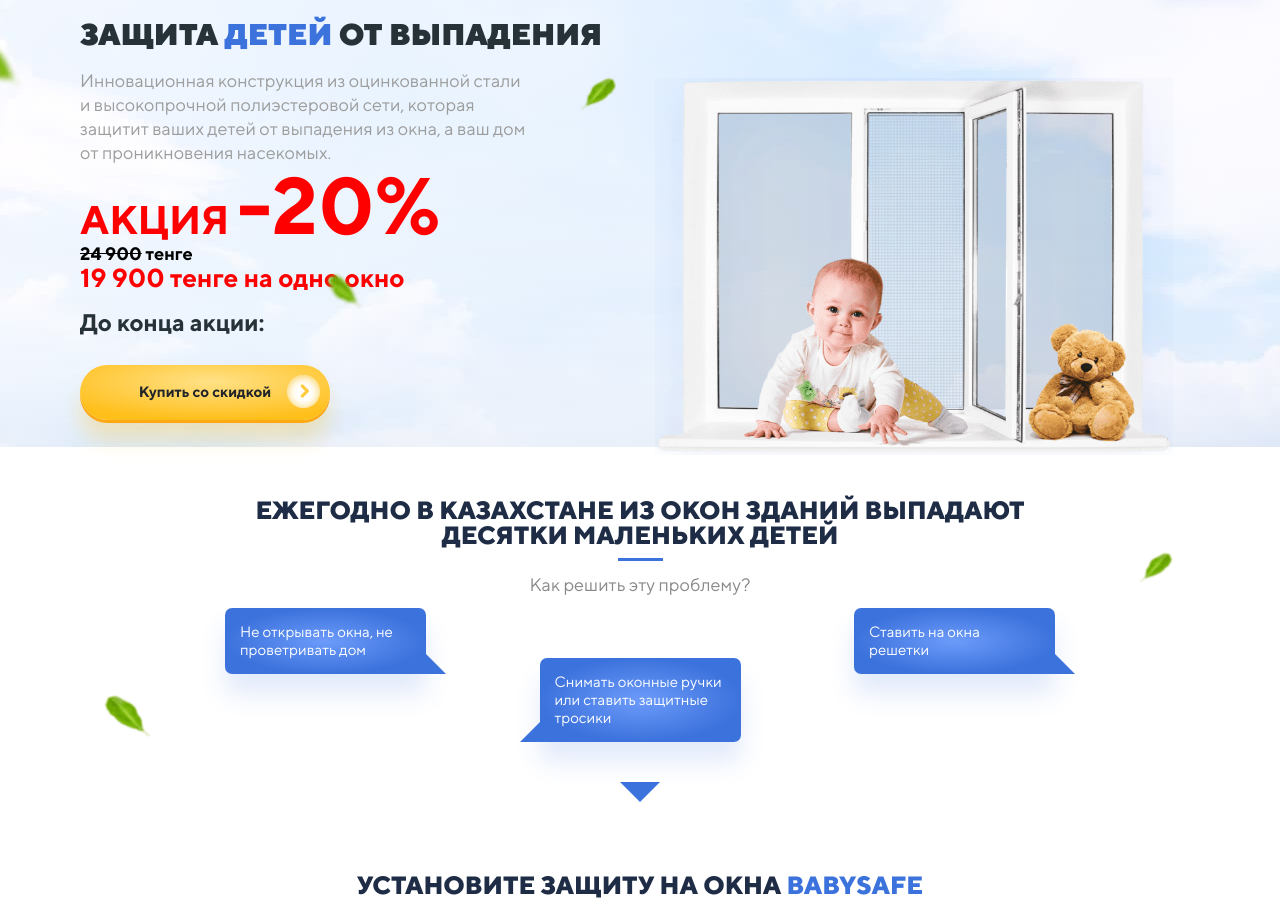
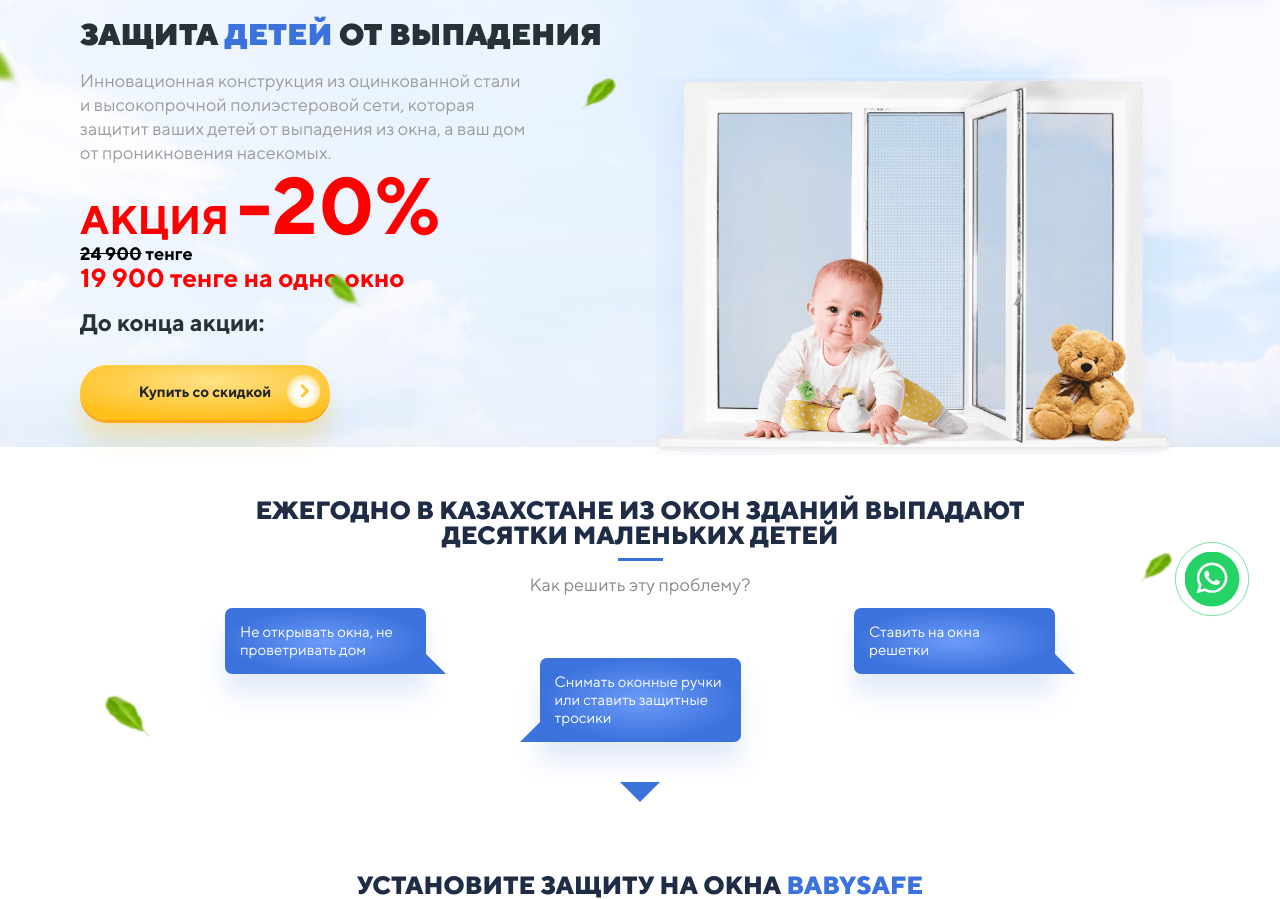
Before and after one commit to maximum454/babysafe.pro, a PHP site: page /index.php in a window 1280 px wide. Shown: the part 76-975 px from the top of the page. Run offline with PHP 8.4, Linux system fonts and the light colour scheme; data that the repository does not hold is empty; some libraries are stand-ins or nearby versions; some web fonts are replaced.

Commit message:
кнопка ватцап

```diff
--- a/header.php
+++ b/header.php
@@ -43,6 +43,67 @@ j=d.createElement(s),dl=l!='dataLayer'?'&l='+l:'';j.async=true;j.src=
 <noscript><iframe src="https://www.googletagmanager.com/ns.html?id=GTM-K7J3VTQ"
 height="0" width="0" style="display:none;visibility:hidden"></iframe></noscript>
 <!-- End Google Tag Manager (noscript) -->
+<style>
+  .whatsapp-button {
+    position: fixed;
+    right: 13px;
+    bottom: 90px;
+    transform: translate(-50%, -50%);
+    background: #25D366; /*цвет кнопки*/
+    border-radius: 50%;
+    width: 55px; /*ширина кнопки*/
+    height: 55px; /*высота кнопки*/
+    color: #fff;
+    text-align: center;
+    line-height: 53px; /*центровка иконки в кнопке*/
+    font-size: 35px; /*размер иконки*/
+    z-index: 9999;
+}
+.whatsapp-button a {
+    color: #fff;
+}
+.whatsapp-button:before,
+.whatsapp-button:after {
+    content: " ";
+    display: block;
+    position: absolute;
+    border: 50%;
+    border: 1px solid #25D366; /*цвет анимированных волн от кнопки*/
+    left: -20px;
+    right: -20px;
+    top: -20px;
+    bottom: -20px;
+    border-radius: 50%;
+    animation: animate 1.5s linear infinite;
+    opacity: 0;
+    backface-visibility: hidden;
+}
+
+.whatsapp-button:after{
+    animation-delay: .5s;
+}
+
+@keyframes animate
+{
+    0%
+    {
+        transform: scale(0.5);
+        opacity: 0;
+    }
+    50%
+    {
+        opacity: 1;
+    }
+    100%
+    {
+        transform: scale(1.2);
+        opacity: 0;
+    }
+}
+  </style>
+<a href="https://api.whatsapp.com/send?phone=+77774748494" target="_blank" title="Написать в Whatsapp" rel="noopener noreferrer"><div class="whatsapp-button"><i class="fa fa-whatsapp"></i></div></a>
+
+<script src="https://use.fontawesome.com/dece55b7b9.js"></script>
 
     <!--include ../../blocks/modules/header/header-->
     <!--include ../../blocks/modules/landing/first-->
```
